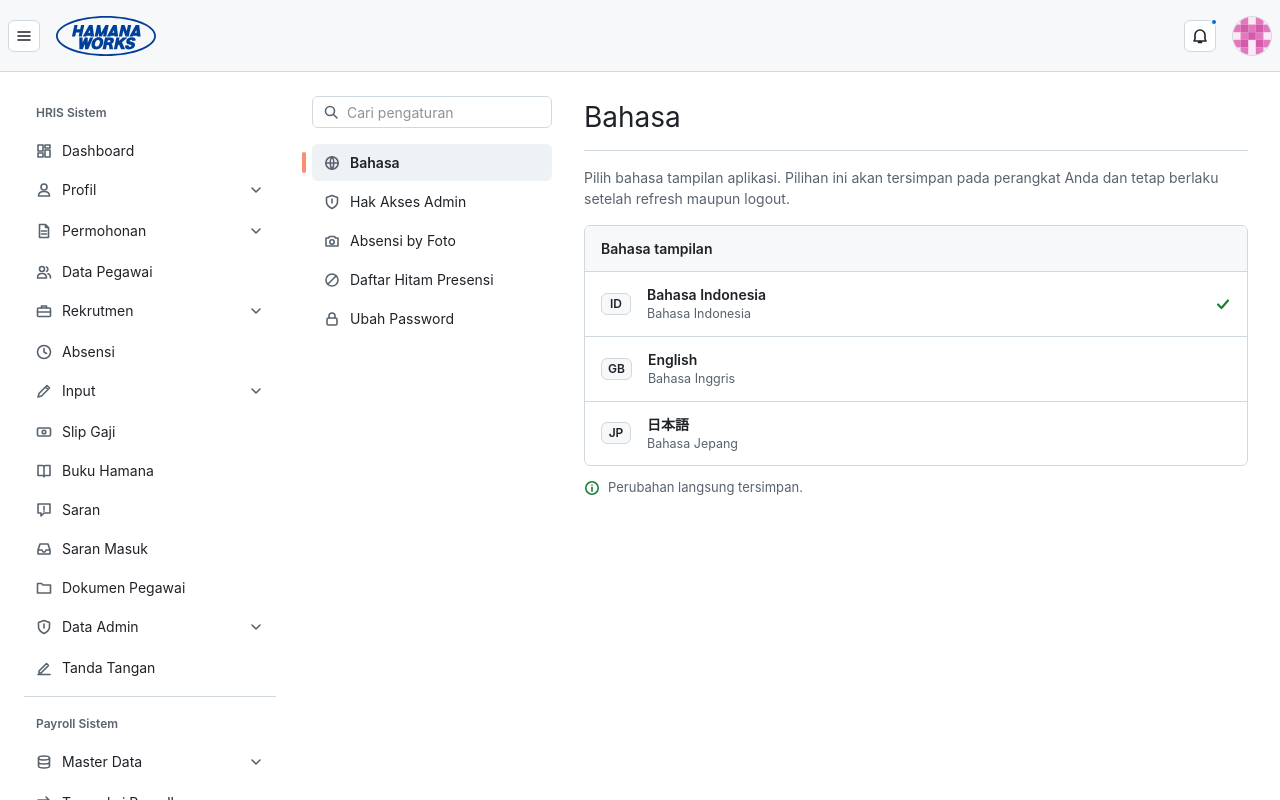
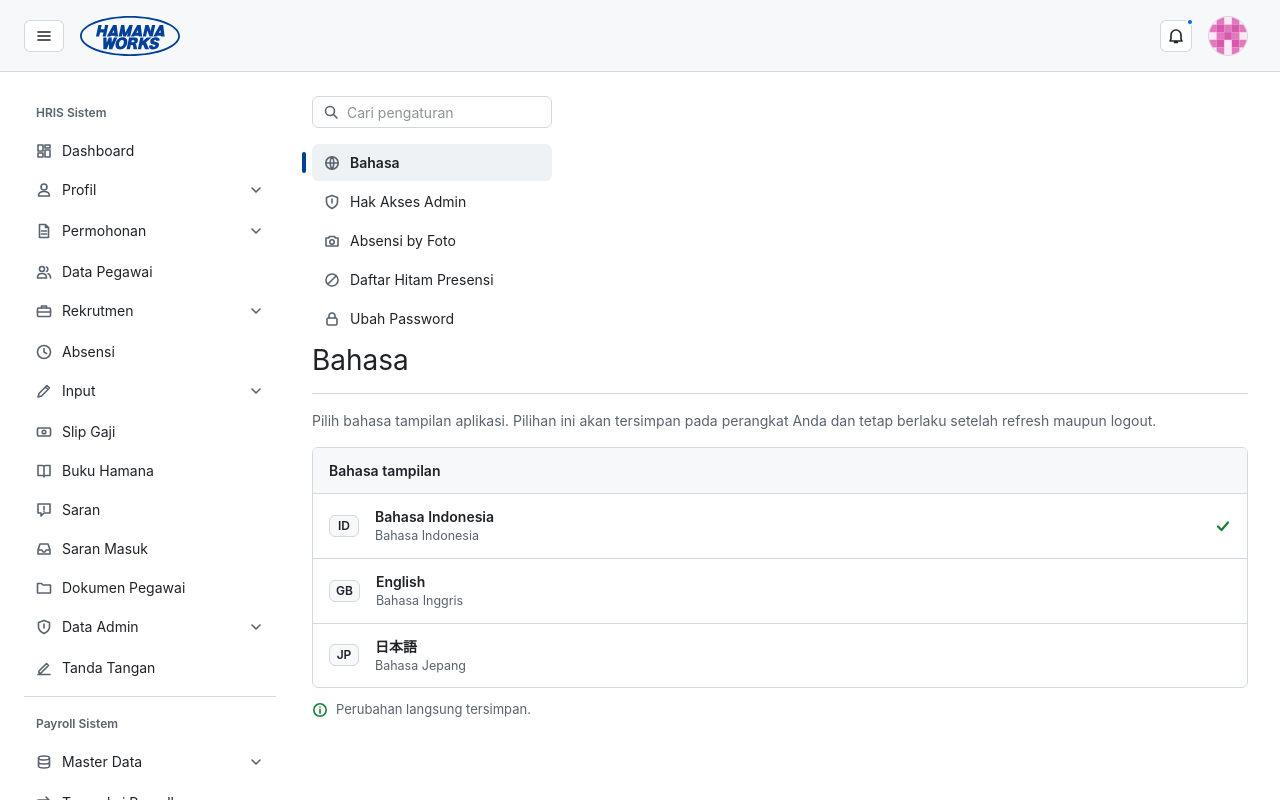
Before and after one commit to nuhgroh2004/hamana-web-system, a Laravel app: page /pengaturan/bahasa in a window 1280 px wide. Run offline with Laravel 12, Linux system fonts and the light colour scheme; a user stored in the database is signed in; data comes from the database, SQL or seed files in the repository; style sheets or scripts are compiled from the project's sources; some libraries are stand-ins or nearby versions.

Commit message:
Perbaiki penanda menu sidebar, perataan navbar, dan isolasi CSS pengaturan

```diff
--- a/resources/css/master-komponen/layout.css
+++ b/resources/css/master-komponen/layout.css
@@ -80,7 +80,7 @@ header {
     inset: 0 0 auto;
     z-index: 40;
     height: var(--hh);
-    padding: env(safe-area-inset-top, 0px) 8px 0;
+    padding: env(safe-area-inset-top, 0px) 32px 0 24px;
     display: flex;
     align-items: center;
     gap: 16px;
@@ -88,7 +88,9 @@ header {
     border-bottom: 1px solid var(--bd);
 }
 
-.ib {
+/* Tombol ikon navbar. Dibatasi pada header agar kelas .ib milik modul
+   (mis. kotak keterangan formulir) tidak ikut menjadi tombol. */
+header .ib {
     display: inline-flex;
     align-items: center;
     justify-content: center;
@@ -99,18 +101,23 @@ header {
     border-radius: 6px;
 }
 
-.ib:hover {
+/* Lebar 40px membuat ikon hamburger tepat segaris dengan ikon menu sidebar. */
+#menu {
+    width: 40px;
+}
+
+header .ib:hover {
     background: var(--hov);
 }
 
-.logo {
+header .logo {
     width: auto;
     height: 40px;
     flex: none;
     display: block;
 }
 
-.sp {
+header .sp {
     flex: 1;
 }
 
@@ -294,11 +323,11 @@ nav .lf .lo:hover > svg {
     color: inherit;
 }
 
-.dot {
+header .dot {
     position: relative;
 }
 
-.dot::after {
+header .dot::after {
     content: "";
     position: absolute;
     top: -3px;
--- a/resources/css/pengaturan/bahasa/style.css
+++ b/resources/css/pengaturan/bahasa/style.css
@@ -1,4 +1,6 @@
-.lr {
+/* Panel Bahasa. Dibatasi pada #set-page agar tidak bocor ke modul lain. */
+
+#set-page .lr {
     display: flex;
     align-items: center;
     gap: 16px;
@@ -11,11 +13,11 @@
     color: var(--fg);
 }
 
-.lr:hover {
+#set-page .lr:hover {
     background: var(--bg2);
 }
 
-.lr .cc {
+#set-page .lr .cc {
     display: inline-grid;
     place-items: center;
     min-width: 30px;
@@ -28,30 +30,30 @@
     font-weight: 600;
 }
 
-.lr span b,
-.lr span small {
+#set-page .lr span b,
+#set-page .lr span small {
     display: block;
 }
 
-.lr span b {
+#set-page .lr span b {
     font-weight: 600;
 }
 
-.lr span small {
+#set-page .lr span small {
     color: var(--mute);
     font-size: 12.5px;
 }
 
-.lr > svg {
+#set-page .lr > svg {
     margin-left: auto;
     color: var(--bar);
     stroke-width: 2.2;
 }
 
-.lr .check {
+#set-page .lr .check {
     visibility: hidden;
 }
 
-.lr.selected .check {
+#set-page .lr.selected .check {
     visibility: visible;
 }
--- a/resources/css/pengaturan/daftar-hitam-presensi/style.css
+++ b/resources/css/pengaturan/daftar-hitam-presensi/style.css
@@ -1,4 +1,5 @@
-.em {
+/* Keadaan kosong pada daftar hitam presensi. Dibatasi pada halaman Pengaturan. */
+#set-page .em {
     padding: 32px;
     text-align: center;
     color: var(--mute);
--- a/resources/css/pengaturan/pengaturan.css
+++ b/resources/css/pengaturan/pengaturan.css
@@ -1,27 +1,33 @@
+/*
+ * Gaya halaman Pengaturan.
+ * Semua aturan dibatasi pada #set-page agar tidak bocor ke modul lain
+ * (mis. .hd, .ds, .cd, .srch, .em yang juga dipakai di modul HRIS).
+ */
+
 main.set-page {
     padding-left: 20px;
     padding-right: 32px;
 }
 
-.set {
+#set-page .set {
     display: flex;
     gap: 32px;
     align-items: flex-start;
 }
 
-.spn {
+#set-page .spn {
     flex: none;
     width: 240px;
     position: sticky;
     top: 0;
 }
 
-.scn {
+#set-page .scn {
     flex: 1;
     min-width: 0;
 }
 
-.srch {
+#set-page .srch {
     display: flex;
     align-items: center;
     gap: 8px;
@@ -34,12 +40,12 @@ main.set-page {
     color: var(--mute);
 }
 
-.srch:focus-within {
+#set-page .srch:focus-within {
     border-color: var(--blue);
     box-shadow: 0 0 0 1px var(--blue);
 }
 
-.srch input {
+#set-page .srch input {
     flex: 1;
     min-width: 0;
     border: 0;
@@ -49,7 +55,7 @@ main.set-page {
     font: inherit;
 }
 
-.si {
+#set-page .si {
     position: relative;
     display: flex;
     align-items: center;
@@ -66,22 +72,22 @@ main.set-page {
     transition: background 0.15s;
 }
 
-.si:hover {
+#set-page .si:hover {
     background: var(--hov);
 }
 
-.si .ic {
+#set-page .si .ic {
     display: grid;
     place-items: center;
     color: var(--mute);
 }
 
-.si.on {
+#set-page .si.on {
     background: var(--hov);
     font-weight: 600;
 }
 
-.si.on::before {
+#set-page .si.on::before {
     content: "";
     position: absolute;
     left: -10px;
@@ -89,10 +95,10 @@ main.set-page {
     bottom: 8px;
     width: 4px;
     border-radius: 6px;
-    background: #fd8c73;
+    background: #004098;
 }
 
-.scn h2 {
+#set-page .scn h2 {
     font-size: 28px;
     font-weight: 400;
     margin: 0 0 16px;
@@ -100,25 +106,25 @@ main.set-page {
     border-bottom: 1px solid var(--bd);
 }
 
-.ds {
+#set-page .ds {
     color: var(--mute);
     margin: 0 0 16px;
 }
 
-.cd {
+#set-page .cd {
     background: var(--bg);
     border: 1px solid var(--bd);
     border-radius: 6px;
     overflow: hidden;
 }
 
-.hd {
+#set-page .hd {
     padding: 12px 16px;
     background: var(--bg2);
     font-weight: 600;
 }
 
-.nt {
+#set-page .nt {
     display: flex;
     align-items: center;
     gap: 8px;
@@ -127,12 +133,12 @@ main.set-page {
     margin: 12px 0 0;
 }
 
-.nt svg {
+#set-page .nt svg {
     color: var(--bar);
 }
 
 /* Form dan tombol yang dipakai beberapa panel pengaturan */
-.ubtn {
+#set-page .ubtn {
     display: inline-flex;
     align-items: center;
     gap: 6px;
@@ -144,32 +150,32 @@ main.set-page {
     font-weight: 600;
 }
 
-.ubtn:hover {
+#set-page .ubtn:hover {
     background: var(--hov);
 }
 
-.ubtn.primary {
+#set-page .ubtn.primary {
     border-color: var(--blue);
     background: var(--blue);
     color: #fff;
 }
 
-.ubtn.primary:hover {
+#set-page .ubtn.primary:hover {
     filter: brightness(1.08);
 }
 
-.ubtn:disabled {
+#set-page .ubtn:disabled {
     opacity: 0.6;
     cursor: default;
 }
 
-.ufm {
+#set-page .ufm {
     padding: 16px;
     background: var(--bg2);
     border-bottom: 1px solid var(--bd);
 }
 
-.ufm-h {
+#set-page .ufm-h {
     display: flex;
     align-items: center;
     justify-content: space-between;
@@ -177,21 +183,21 @@ main.set-page {
     margin-bottom: 12px;
 }
 
-.ufm-g {
+#set-page .ufm-g {
     display: grid;
     grid-template-columns: 1fr 1fr;
     gap: 12px;
 }
 
-.ufm label {
+#set-page .ufm label {
     display: block;
     color: var(--mute);
     font-size: 12.5px;
     font-weight: 600;
 }
 
-.ufm input,
-.ufm select {
+#set-page .ufm input,
+#set-page .ufm select {
     width: 100%;
     height: 36px;
     margin-top: 4px;
@@ -203,20 +209,20 @@ main.set-page {
     font: inherit;
 }
 
-.ufm input:focus,
-.ufm select:focus {
+#set-page .ufm input:focus,
+#set-page .ufm select:focus {
     outline: 0;
     border-color: var(--blue);
     box-shadow: 0 0 0 1px var(--blue);
 }
 
-.ufm-f {
+#set-page .ufm-f {
     display: flex;
     gap: 8px;
     margin-top: 14px;
 }
 
-.err-line {
+#set-page .err-line {
     display: block;
     margin-top: 4px;
     color: #cf222e;
@@ -224,7 +230,7 @@ main.set-page {
     font-weight: 400;
 }
 
-.ustat {
+#set-page .ustat {
     margin: 0;
     padding: 10px 16px;
     border-bottom: 1px solid var(--okbd);
@@ -233,20 +239,20 @@ main.set-page {
     font-size: 13px;
 }
 
-.ustat.error {
+#set-page .ustat.error {
     border-bottom-color: #ffcecb;
     background: #ffebe9;
     color: #cf222e;
 }
 
 @media (prefers-color-scheme: dark) {
-    .ustat.error {
+    #set-page .ustat.error {
         border-bottom-color: #6e2b2b;
         background: #3d1d1f;
         color: #ff7b72;
     }
 
-    .err-line {
+    #set-page .err-line {
         color: #ff7b72;
     }
 }
@@ -257,18 +263,18 @@ main.set-page {
         padding-right: 16px;
     }
 
-    .set {
+    #set-page .set {
         flex-direction: column;
         gap: 16px;
         align-items: stretch;
     }
 
-    .spn {
+    #set-page .spn {
         width: auto;
         position: static;
     }
 
-    .ufm-g {
+    #set-page .ufm-g {
         grid-template-columns: 1fr;
     }
 }
--- a/resources/css/pengaturan/ubah-password/style.css
+++ b/resources/css/pengaturan/ubah-password/style.css
@@ -1,4 +1,6 @@
-.pwarn {
+/* Panel Ubah Password. Dibatasi pada #set-page agar tidak bocor ke modul lain. */
+
+#set-page .pwarn {
     display: flex;
     align-items: flex-start;
     gap: 8px;
@@ -12,7 +14,7 @@
     line-height: 1.5;
 }
 
-.pwarn .i {
+#set-page .pwarn .i {
     margin-top: 2px;
     flex: none;
 }
--- a/resources/views/master-komponen/sidebar.blade.php
+++ b/resources/views/master-komponen/sidebar.blade.php
@@ -32,7 +32,12 @@
                     $href = $hasChildren
                         ? '#'
                         : (isset($item['route']) ? route($item['route']) : (isset($item['slug']) ? route('module', $item['slug']) : '#'));
-                    $isActive = $current === ($item['slug'] ?? null);
+                    $isActive = $hasChildren
+                        ? $current === ($item['slug'] ?? null)
+                        : (
+                            $current === ($item['slug'] ?? null)
+                            || (isset($item['route']) && request()->routeIs($item['route']))
+                        );
                     $childActive = $hasChildren && collect($item['children'])->contains(
                         fn ($child) => $current === ($child['slug'] ?? null)
                     );
```
Also changed, not shown: other parts of resources/css/master-komponen/layout.css (+40 -12 lines), resources/css/pengaturan/hak-akses-admin/style.css (+42 -36 lines).
